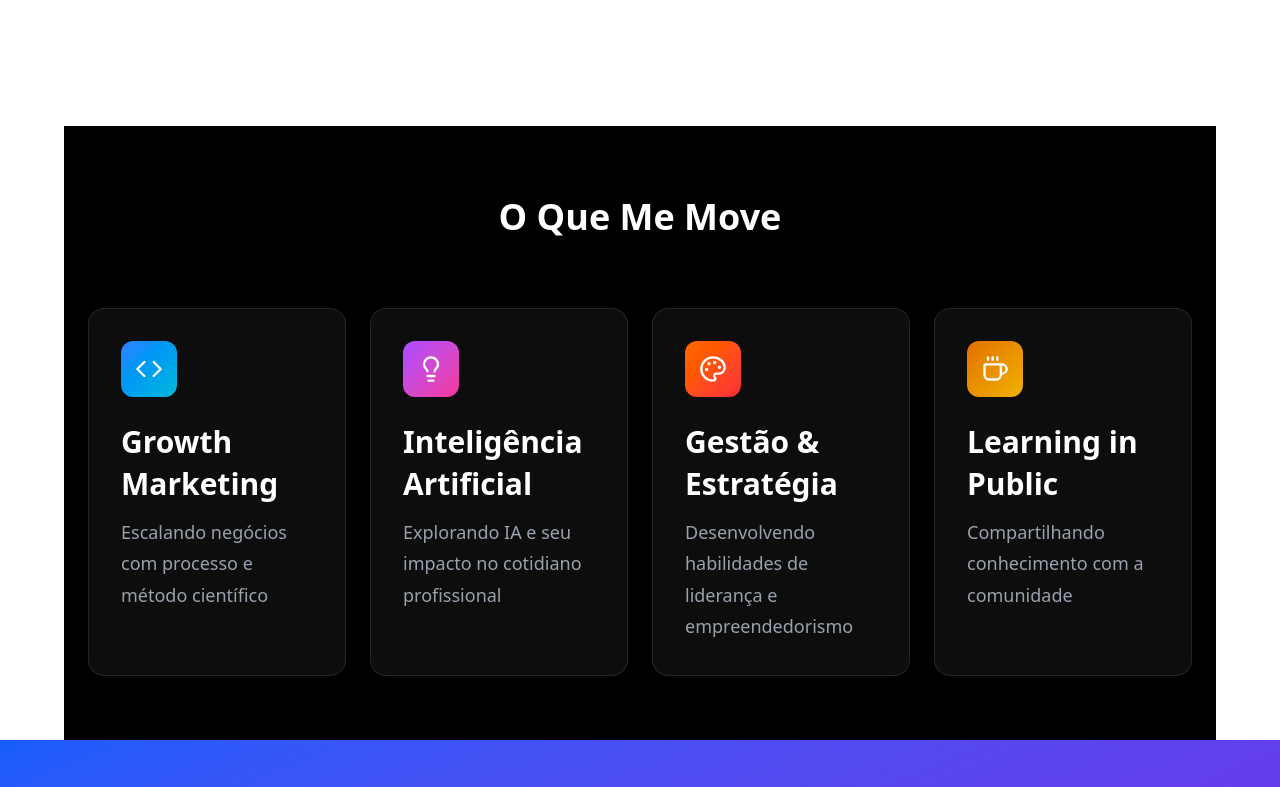
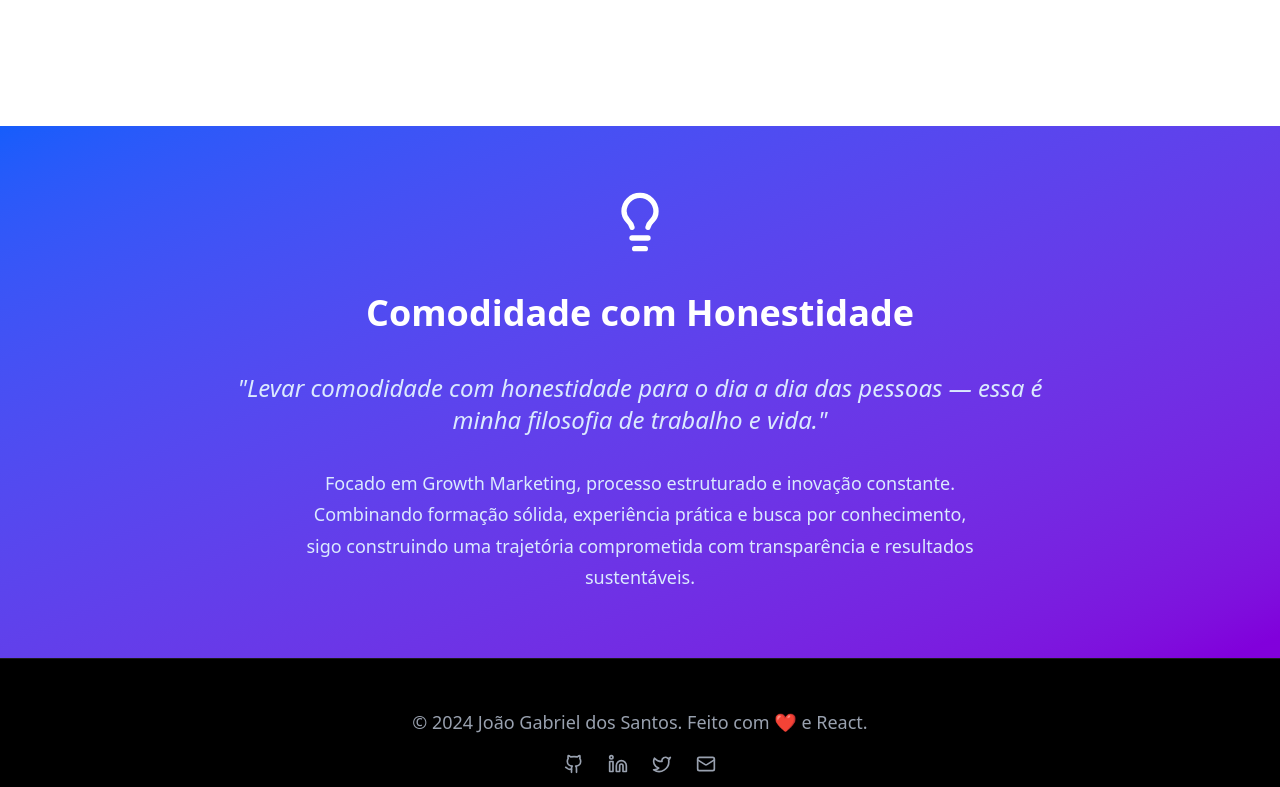
Before and after one commit to jgdosantos/personal, a React (Vite) app: page / in a window 1280 px wide. Shown: the part 2973-3760 px from the top of the page. Built offline with nearby package versions, Linux system fonts and the light colour scheme.

Commit message:
Remove Interests (O Que Me Move) section

```diff
--- a/src/App.jsx
+++ b/src/App.jsx
@@ -126,27 +126,6 @@ const translations = {
         }
       ]
     },
-    interests: {
-      title: 'O Que Me Move',
-      items: [
-        {
-          title: "Growth Marketing",
-          description: "Escalando negócios com processo e método científico"
-        },
-        {
-          title: "Inteligência Artificial",
-          description: "Explorando IA e seu impacto no cotidiano profissional"
-        },
-        {
-          title: "Gestão & Estratégia",
-          description: "Desenvolvendo habilidades de liderança e empreendedorismo"
-        },
-        {
-          title: "Learning in Public",
-          description: "Compartilhando conhecimento com a comunidade"
-        }
-      ]
-    },
     philosophy: {
       title: "Comodidade com Honestidade",
       quote: "Levar comodidade com honestidade para o dia a dia das pessoas — essa é minha filosofia de trabalho e vida.",
@@ -202,27 +181,6 @@ const translations = {
         }
       ]
     },
-    interests: {
-      title: 'What Drives Me',
-      items: [
-        {
-          title: "Growth Marketing",
-          description: "Scaling businesses with process and scientific method"
-        },
-        {
-          title: "Artificial Intelligence",
-          description: "Exploring AI and its impact on professional daily life"
-        },
-        {
-          title: "Management & Strategy",
-          description: "Developing leadership and entrepreneurship skills"
-        },
-        {
-          title: "Learning in Public",
-          description: "Sharing knowledge with the community"
-        }
-      ]
-    },
     philosophy: {
       title: "Convenience with Honesty",
       quote: "Bringing convenience with honesty to people's daily lives — this is my work and life philosophy.",
@@ -242,9 +200,7 @@ const staticData = {
     { icon: Mail, label: "Email", url: "mailto:joao@example.com", color: "hover:text-red-400" },
   ],
   eventIcons: [Code, Lightbulb, BookOpen, Heart],
-  eventColors: ["bg-blue-500", "bg-yellow-500", "bg-purple-500", "bg-red-500"],
-  interestIcons: [Code, Lightbulb, Palette, Coffee],
-  interestColors: ["from-blue-500 to-cyan-500", "from-purple-500 to-pink-500", "from-orange-500 to-red-500", "from-amber-600 to-yellow-500"]
+  eventColors: ["bg-blue-500", "bg-yellow-500", "bg-purple-500", "bg-red-500"]
 };
 
 // ============================================
@@ -490,29 +446,6 @@ const App = () => {
         </div>
       </section>
 
-      {/* Interests */}
-      <section id="work" className="max-w-6xl mx-auto px-6 py-12 md:py-16 bg-black">
-        <AnimatedSection>
-          <h2 className="text-center mb-16 text-white">{t.interests.title}</h2>
-        </AnimatedSection>
-        <div className="grid grid-cols-1 md:grid-cols-2 lg:grid-cols-4 gap-6">
-          {t.interests.items.map((interest, index) => {
-            const Icon = staticData.interestIcons[index];
-            return (
-              <AnimatedSection key={index} className={`stagger-${index + 1}`}>
-                <div className="group bg-white/5 backdrop-blur-sm p-8 rounded-2xl shadow-lg hover:shadow-2xl transition-all hover:-translate-y-2 border border-white/10 h-full">
-                  <div className={`w-14 h-14 rounded-xl bg-gradient-to-br ${staticData.interestColors[index]} flex items-center justify-center mb-6 group-hover:scale-110 transition-transform`}>
-                    <Icon className="text-white" size={28} />
-                  </div>
-                  <h3 className="text-xl font-semibold text-white mb-3">{interest.title}</h3>
-                  <p className="text-gray-400">{interest.description}</p>
-                </div>
-              </AnimatedSection>
-            );
-          })}
-        </div>
-      </section>
-
       {/* Philosophy */}
       <section id="contact" className="bg-gradient-to-br from-blue-600 to-purple-700 text-white py-12 md:py-16">
         <div className="max-w-4xl mx-auto px-6 text-center">
```
